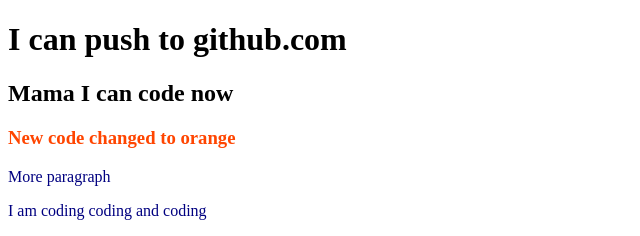
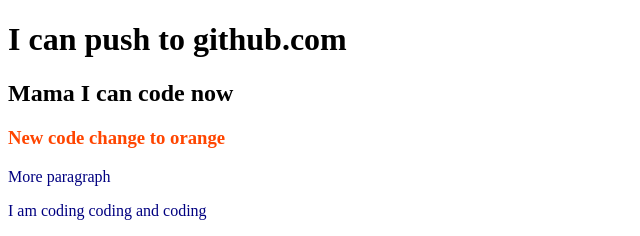
Before and after one commit to alipkumarbiswas/my-first-repo, a plain HTML site: page index.html in a window 1280 px wide. Shown: the top 236 px of the page, 0-640 px from the left. Drawn offline with Linux system fonts and the light colour scheme.

Commit message:
Update index.html

```diff
--- a/index.html
+++ b/index.html
@@ -10,7 +10,7 @@
 <body>
 <h1>I can push to  github.com</h1>
 <h2>Mama I can code now</h2>
-<h3>New code changed to orange</h3>
+<h3>New code change to orange</h3>
 <p>More paragraph</p>
 <p>I am coding coding and coding</p>
 <img src="21.jpg" alt=""> <img src="22.jpg" alt="">
```
